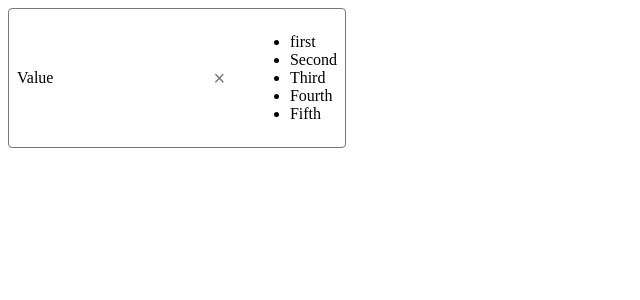
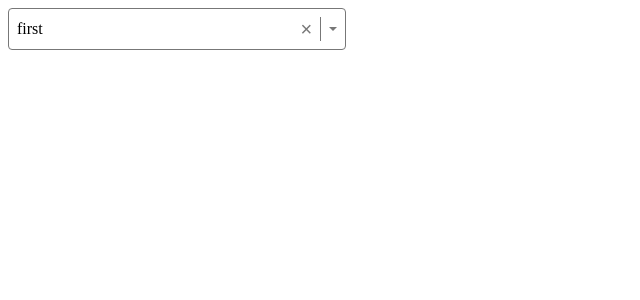
Before and after one commit to Zaid-maker/react-select, a React (Vite) app: page / in a window 1280 px wide. Shown: the top 300 px of the page, without its empty margins (0-640 px from the left). Built offline with nearby package versions, Linux system fonts and the light colour scheme.

Commit message:
fix the css and add more thing

```diff
--- a/index.html
+++ b/index.html
@@ -4,7 +4,7 @@
     <meta charset="UTF-8" />
     <link rel="icon" type="image/svg+xml" href="/vite.svg" />
     <meta name="viewport" content="width=device-width, initial-scale=1.0" />
-    <title>Vite + React + TS</title>
+    <title>React Select Demo</title>
   </head>
   <body>
     <div id="root"></div>
--- a/src/App.tsx
+++ b/src/App.tsx
@@ -1,3 +1,4 @@
+import { useState } from "react";
 import { Select } from "./Select";
 
 const options = [
@@ -24,9 +25,13 @@ const options = [
 ];
 
 function App() {
+  /* Creating a state variable called `value` and a function called `setValue` that can be used to
+  update the value of `value`. */
+  const [value, setValue] = useState<typeof options[0] | undefined>(options[0])
+
   return (
     <>
-      <Select options={options} />
+      <Select options={options} value={value} onChange={o => setValue(o)} />
     </>
   );
 }
--- a/src/Select.tsx
+++ b/src/Select.tsx
@@ -1,4 +1,4 @@
-import React from "react";
+import React, { useState } from "react";
 import styles from "./select.module.css";
 
 type SelectOption = {
@@ -13,13 +13,20 @@ type SelectProps = {
 };
 
 export function Select({ value, onChange, options }: SelectProps) {
+  const [isOpen, setIsOpen] = useState(false);
+
   return (
-    <div tabIndex={0} className={styles.container}>
-      <span className={styles.value}>Value</span>
+    <div
+    onBlur={() => setIsOpen(false)}
+      onClick={() => setIsOpen((prev) => !prev)}
+      tabIndex={0}
+      className={styles.container}
+    >
+      <span className={styles.value}>{value?.label}</span>
       <button className={styles["clear-btn"]}>&times;</button>
       <div className={styles.divider}></div>
       <div className={styles.caret}></div>
-      <ul className={styles.options}>
+      <ul className={`${styles.options} ${isOpen ? styles.show : ""}`}>
         {options.map((option) => (
           <li key={option.label} className={styles.option}>
             {option.label}
--- a/src/select.module.css
+++ b/src/select.module.css
@@ -2,12 +2,12 @@
   position: relative;
   width: 20em;
   min-height: 1.5em;
-  border: .05em solid #777;
+  border: 0.05em solid #777;
   display: flex;
   align-items: center;
-  gap: .5em;
-  padding: .5em;
-  border-radius: .25em;
+  gap: 0.5em;
+  padding: 0.5em;
+  border-radius: 0.25em;
   outline: none;
 }
 
@@ -36,6 +36,47 @@
 
 .divider {
   background-color: #777;
-  align-items: stretch;
-  width: .05em;
+  align-self: stretch;
+  width: 0.05em;
 }
+
+.caret {
+  translate: 0 25%;
+  border: 0.25em solid transparent;
+  border-top-color: #777;
+}
+
+.options {
+  position: absolute;
+  margin: 0;
+  padding: 0;
+  list-style: none;
+  display: none;
+  max-height: 15em;
+  overflow-y: auto;
+  border: 0.05em solid solid #777;
+  border-radius: 0.25em;
+  width: 100%;
+  left: 0;
+  top: calc(100% + 0.25em);
+  background-color: white;
+  z-index: 100;
+}
+
+.options.show {
+  display: block;
+}
+
+.option {
+  padding: 0.25em 0.5em;
+  cursor: pointer;
+}
+
+.option.highlighted {
+  background-color: hsl(200, 100%, 70%);
+}
+
+.option.selected {
+  background-color: hsl(200, 100%, 50%);
+  color: white;
+}
```
